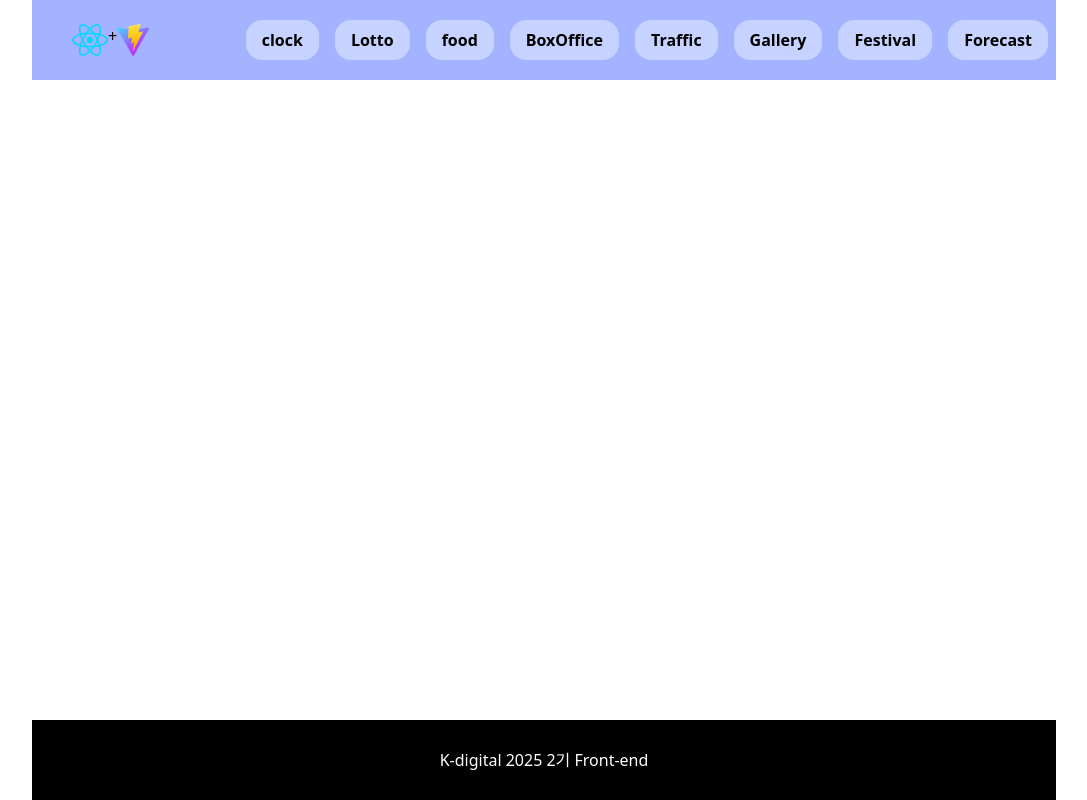
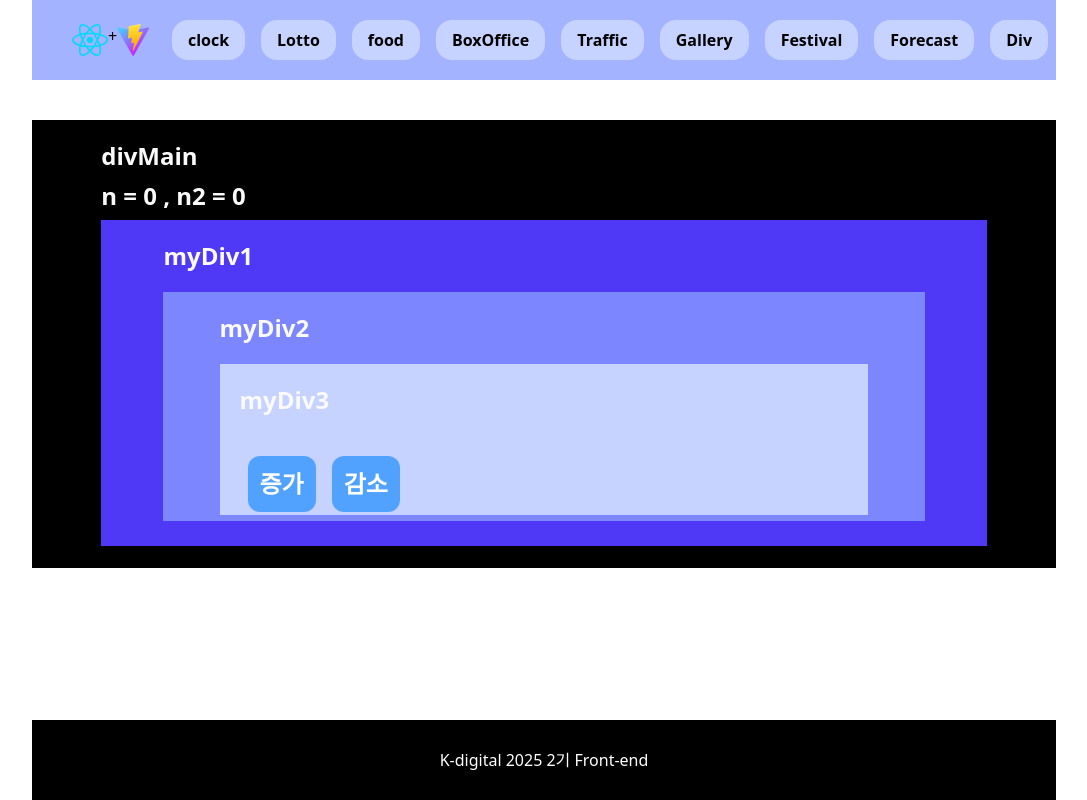
Before and after one commit to heeaayoon/React, a React (Vite) app: page /div in a window 1280 px wide. Shown: the whole page, without its empty margins (96-1183 px from the left). Built offline with nearby package versions, Linux system fonts and the light colour scheme.

Commit message:
props로 전달

```diff
--- a/src/11/Traffic.jsx
+++ b/src/11/Traffic.jsx
@@ -1,5 +1,6 @@
 import { useState, useEffect } from "react"
 import TrafficNav from "./TrafficNav";
+import TailCard from "../component/TailCard";
 
 export default function Traffic() {
     //패치 데이터를 저장할 state 변수
--- /dev/null
+++ b/src/17/DivMain.jsx
@@ -0,0 +1,28 @@
+import MyDiv from "./MyDiv"
+import { useState, useEffect } from "react";
+
+export default function DivMain() {
+    //n,n2이 변화하는 것을 화면에 그려야 함
+    const [n, setN] = useState(0);
+    const [n2, setN2] = useState(0);
+    const m = "divMain";
+
+    //n2는 n이 바뀌면 바뀜 -> useEffect 사용
+    useEffect(()=>{
+        setN2(n*2)
+    },[n])
+
+  return (
+    <div className="w-full h-4/5 bg-black text-zinc-50 font-bold
+                    p-5 text-2xl
+                    flex flex-col items-center">
+        <div className="w-9/10 flex justify-start mb-2">
+        {m}
+        </div>
+        <div className="w-9/10 flex justify-start mb-2">
+        n = {n} , n2 = {n2}
+        </div>
+      <MyDiv n={n} setN={setN}/>
+    </div>
+  )
+}
--- /dev/null
+++ b/src/17/MyDiv.jsx
@@ -0,0 +1,15 @@
+import MyDiv2 from "./Mydiv2";
+export default function MyDiv({n,setN}) {
+  const m1 = "myDiv1"
+  return (
+    <div className="w-9/10 h-4/5 bg-indigo-600 text-zinc-50 font-bold
+                    p-5 text-2xl
+                    flex flex-col items-center">
+      <div className="w-9/10 flex justify-start mb-5">
+        {m1}
+      </div>
+      <MyDiv2 n={n} setN={setN}/>
+      {/* //안쓰고 넘겨줌 */}
+    </div>
+  )
+}
--- /dev/null
+++ b/src/17/MyDiv2.jsx
@@ -0,0 +1,16 @@
+import MyDiv3 from "./MyDiv3"
+import { TbMathGreater } from "react-icons/tb";
+export default function MyDiv2({n,setN}) {
+   const m2 = "myDiv2"
+  return (
+    <div className="w-9/10 h-4/5 bg-indigo-400 text-zinc-50 font-bold
+                    p-5 text-2xl
+                    flex flex-col items-center">
+      <div className="w-9/10 flex justify-start mb-5">
+       {m2}
+      </div>
+      <MyDiv3 n={n} setN={setN}/>
+      {/* //안쓰고 넘겨줌 */}
+    </div>
+  )
+}
--- /dev/null
+++ b/src/17/MyDiv3.jsx
@@ -0,0 +1,32 @@
+import { TbMathGreater } from "react-icons/tb";
+import { useState } from "react";
+import TailButton from "../component/TailButton";
+export default function MyDiv3({n,setN}) {
+    const m3 = "myDiv3"
+    const handleUp = () =>{
+        setN(n+1)
+        console.log(n);
+    }
+
+    const handleDown = () =>{
+        setN(n-1)
+        console.log(n);
+    }
+
+  return (
+    <div className="w-9/10 h-4/5 bg-indigo-200 text-zinc-50 font-bold
+                    p-5 text-2xl">
+      <div className="flex">
+        {m3}
+      </div>
+      <div className="flex mt-10">
+        <TailButton caption ="증가"
+                    color = "blue"
+                    onHandle ={handleUp}/>
+        <TailButton caption ="감소"
+                    color = "blue"
+                    onHandle ={handleDown}/>
+      </div>
+    </div>
+  )
+}
--- a/src/App.jsx
+++ b/src/App.jsx
@@ -3,7 +3,7 @@
 import vitelogo from '/vite.svg'
 import GroupText from './01/GroupText'
 import MyClock from './02/MyClock'
-import MyDiv from './03/MyDiv'
+//import MyDiv from './03/MyDiv'
 import MyListItem from './04/MyListItem'
 import MyList from './04/MyList'
 import Count from './04-1/Count'
@@ -22,6 +22,7 @@
 import Festival from './14/Festival'
 import Fcst from './16/Fcst'
 import FcstList from './16/FcstList'
+import DivMain from './17/DivMain'
 //import RouteMain from './15/RouteMain' //라우터 내부에 라우터 걸 수 없음
 import { BrowserRouter, Routes, Route } from 'react-router-dom'
 import AppNav from './AppNav'
@@ -51,6 +52,7 @@
               <Route path="/fest" element = {<Festival/>} />
               <Route path="/fcst" element = {<Fcst/>} />
               <Route path="/fcstList" element = {<FcstList/>} />
+              <Route path="/div" element = {<DivMain/>} />
             </Routes>
       </main>
       <footer className = "w-full min-h-20 bg-black text-white flex justify-center items-center">
--- a/src/AppNav.jsx
+++ b/src/AppNav.jsx
@@ -51,6 +51,12 @@
             Forecast
         </div>
         </Link>
+        <Link to='/div'>
+        <div className='p-4 m-2  bg-indigo-200 rounded-2xl font-bold h-10 flex justify-center items-center
+                        hover:bg-indigo-50'>
+            Div
+        </div>
+        </Link>
     </div>
   )
 }
```
